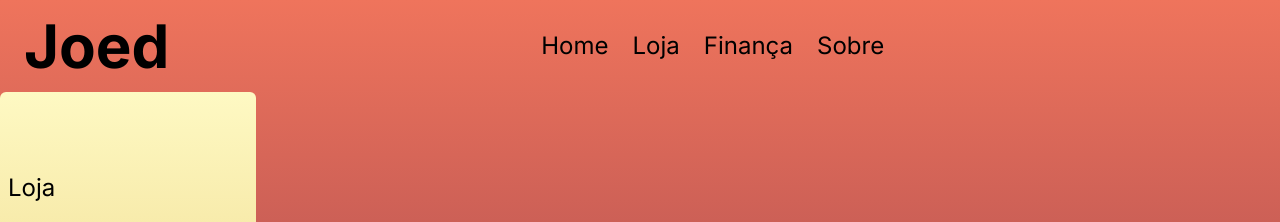
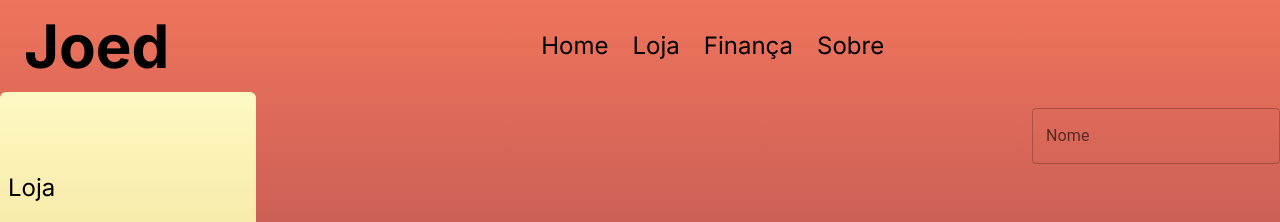
Before and after one commit to EduardoBOliveira/projeto-joed-frontend, a Next.js app: page /loja/CadastroCategoria in a window 1280 px wide. Shown: the top 222 px of the page. Built offline with nearby package versions, Linux system fonts and the light colour scheme.

Commit message:
continuando na pagina cadastro de categorias

```diff
--- a/package.json
+++ b/package.json
@@ -15,6 +15,7 @@
     "@mdi/react": "^1.6.1",
     "@mui/material": "^5.15.15",
     "app-router": "^0.0.8",
+    "lucide-react": "^0.376.0",
     "next": "14.2.1",
     "next-google-fonts": "^2.2.0",
     "react": "^18",
--- a/src/app/loja/CadastroCategoria/page.tsx
+++ b/src/app/loja/CadastroCategoria/page.tsx
@@ -1,12 +1,47 @@
+'use client'
 import NavBar from "@/components/NavBar";
 import Cardapio from "@/components/Cardapio";
 import Rodape from "@/components/Rodape";
+import { FormControl, TextField } from "@mui/material";
+import React, { useState, ChangeEvent, FormEvent } from 'react';
+
 
 export default function Home() {
-  return (
+    const [nome, setNome] = useState('');
+
+    const handleInputChange = (event: ChangeEvent<HTMLInputElement>) => {
+      setNome(event.target.value);
+    };
+
+    const handleSubmit = async (event: FormEvent<HTMLFormElement>) => {
+      event.preventDefault();
+      console.log('Nome inserido:', nome);
+      setNome('');
+    };
+
+
+    return (
     <main className="flex min-h-screen flex-col">
       <NavBar active="loja" />
+
+      <div className="flex justify-between">
       <Cardapio />
+      <div>
+        <FormControl component="form" onSubmit={handleSubmit}>
+          <TextField
+            label="Nome"
+            variant="outlined"
+            value={nome}
+            onChange={handleInputChange}
+            fullWidth
+            margin="normal"
+          />
+        </FormControl>
+      </div>
+    </div>
+
+
+
       <Rodape/>
     </main>
   );
```
Also changed, not shown: 1 other file (tests, documents, lock files or other folders).
